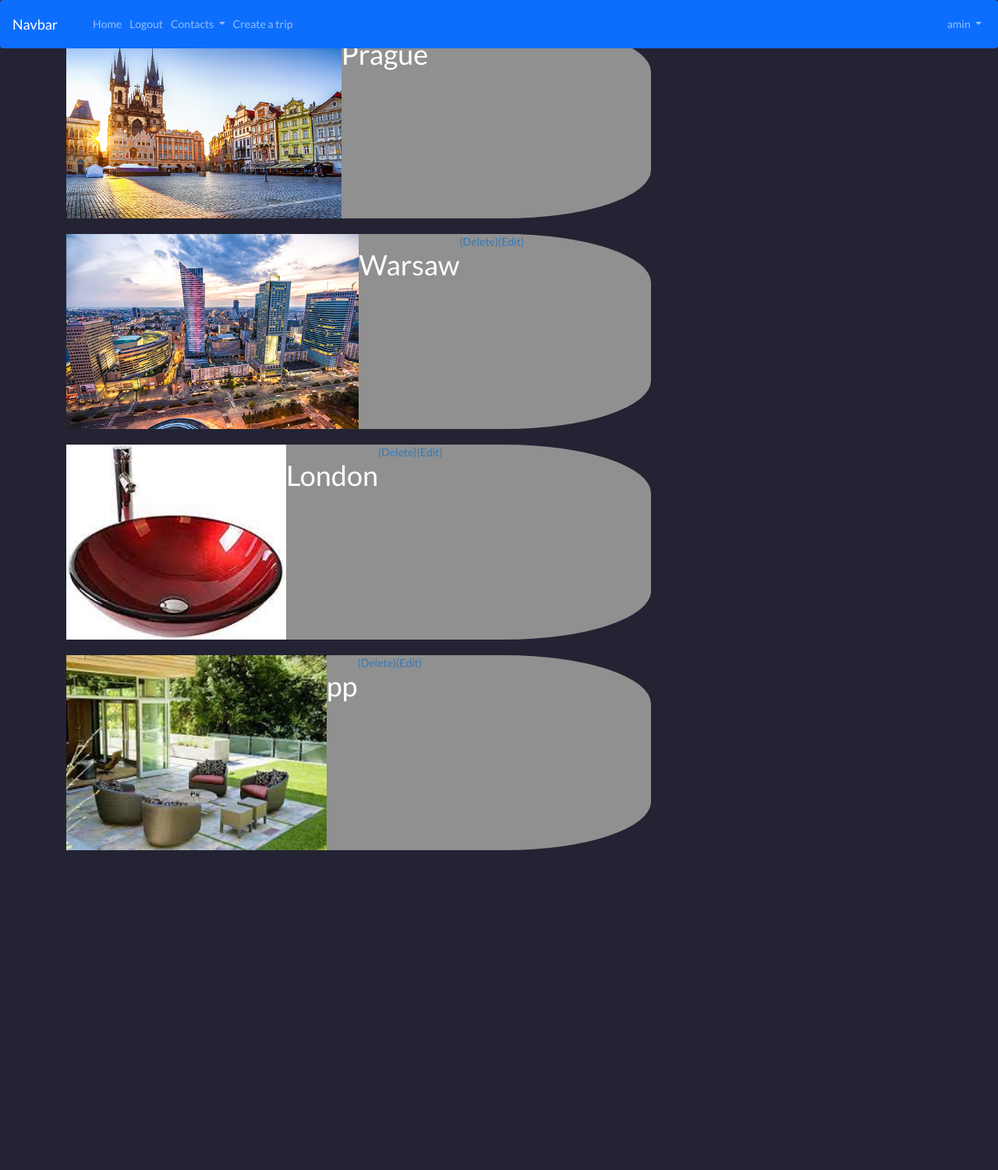
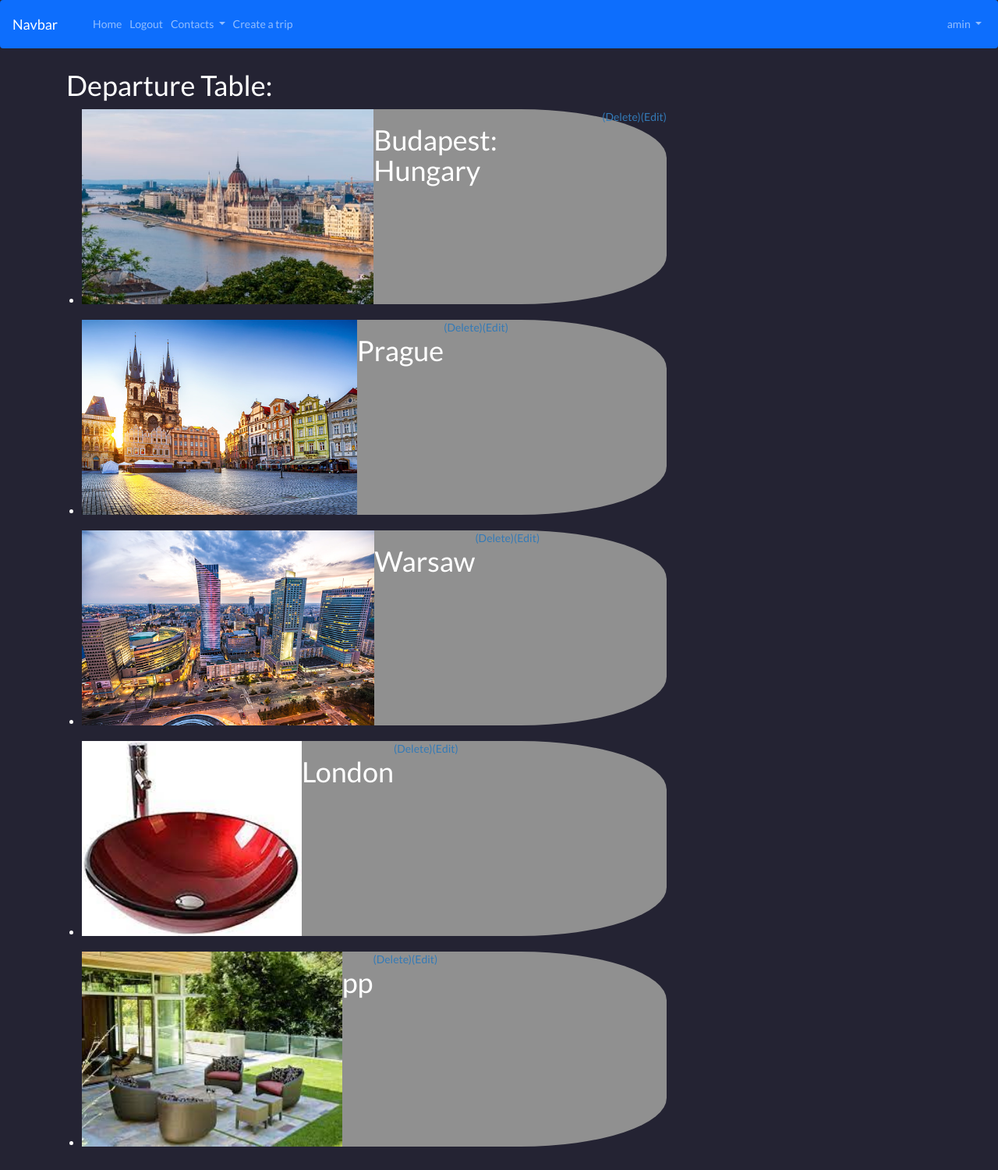
Before and after one commit to Mimkaa/calculator_grapher, a Django app: page /home/ in a window 1280 px wide. Shown: the whole page at 78% size. Before the commit the page ends 1090 px from the top, so only its background shows below. Run offline with Django 3.2, Linux system fonts and the light colour scheme; a user stored in the database is signed in; data comes from the database, SQL or seed files in the repository; both versions use the stored data as it was after the commit; some libraries are stand-ins or nearby versions.

Commit message:
31 comit

```diff
--- a/affiliate/templates/home.html
+++ b/affiliate/templates/home.html
@@ -3,9 +3,9 @@
 {% block content %}
 
 <h1>Departure Table:</h1>
-
+<ul style="top:0;">
 {% for trip in object_list %}
-
+    <li>
         <div style=" height: 250px; width: 750px;background-color:#909090;border-radius: 25%; display: flex;">
             <img style="float:left;height: 250px;" src="{{trip.dest_pic.url}}"  >
 
@@ -15,10 +15,10 @@
                 <a href="{% url 'edit_trip' trip.pk %}">(Edit)</a>
             {% endif %}
         </div><br/>
-
+</li>
 
 {% endfor %}
-
+</ul>
 
 
 {% endblock %}
--- a/static/affiliate/css/styles.css
+++ b/static/affiliate/css/styles.css
@@ -19,8 +19,9 @@ body {
   flex-direction: column;
   color: white;
   align-items: center;
-  justify-content: center;
+
   height: 100vh;
+  padding-top: 70px;
   font-family: 'Lato', 'sans-serif';
 }
 
```
Also changed, not shown: db.sqlite3, media/images/buses/download_1.jpg (added), media/images/buses/yuri-kof13-dizzy.gif (added), media/images/destinations/download.jpg (added), media/images/destinations/download_2.jpg (added).
